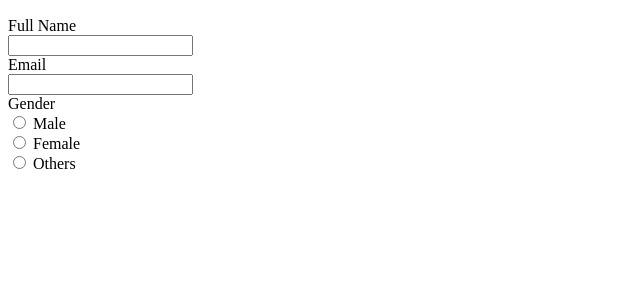
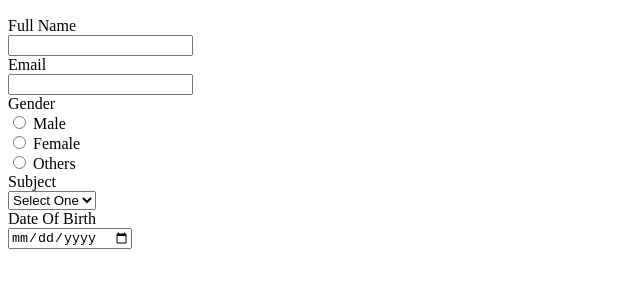
Before and after one commit to eiasinprodhan/HTML, a plain HTML site: page form.html in a window 1280 px wide. Shown: the part 68-356 px from the top of the page, without its empty margins (0-640 px from the left). Drawn offline with Linux system fonts and the light colour scheme.

Commit message:
Update form.html

```diff
--- a/form.html
+++ b/form.html
@@ -21,6 +21,20 @@
         <input type="radio" name="gender"> Female <br>
         <input type="radio" name="gender"> Others <br>
 
+        <label for="">Subject</label><br>
+        <select name="" id="">
+            <option value="">Select One</option>
+            <option value="">HTML</option>
+            <option value="">CSS</option>
+            <option value="">Bootstrap</option>
+            <option value="">Javascript</option>
+            <option value="">Java</option>
+        </select><br>
+
+        <label for="">Date Of Birth</label><br>
+        <input type="date" name="" id="">
+        <br>
+
     </form>
 </body>
 </html>
```
